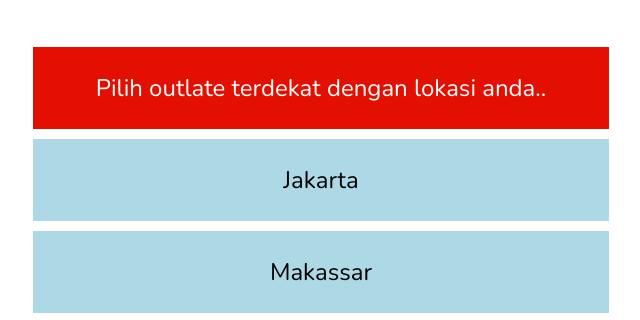
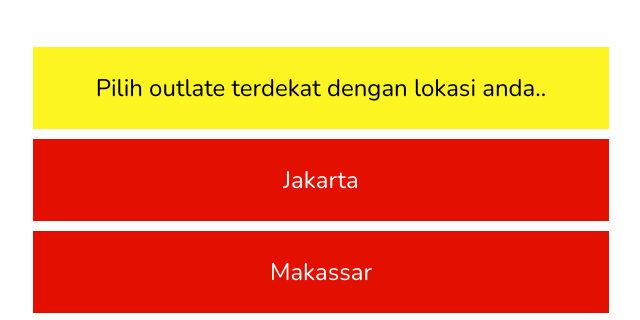
Before and after one commit to abay-2002/Landing-page-kepiting-kriukk, a plain HTML site: page index.html in a window 1280 px wide. Shown: the part 419-739 px from the top of the page, without its empty margins (319-959 px from the left). Drawn offline with nearby package versions, Linux system fonts and the light colour scheme.

Commit message:
mengubah warna

```diff
--- a/style.css
+++ b/style.css
@@ -100,13 +100,14 @@ nav ul li a span {
 }
 
 .container .item {
-	background-color: lightblue;
+	background-color: #e30f00;
 	width: 100%;
 	display: flex;
 	justify-content: center;
 	padding: 25px;
 	font-size: 1.5em;
 	box-sizing: border-box;
+	color: rgba(255,255,255,1);
 }
 
 /*breakpoint untuk .container .item*/
@@ -118,8 +119,8 @@ nav ul li a span {
 /*penutup breakpoint untuk .container .item*/
 
 .container .item-title {
-	background-color: #e30f00;
-	color: rgba(255,255,255,1);
+	background-color: #fcf521;
+	color: rgba(0,0,0,1);
 }
 
 .container .item-title:hover {
```
